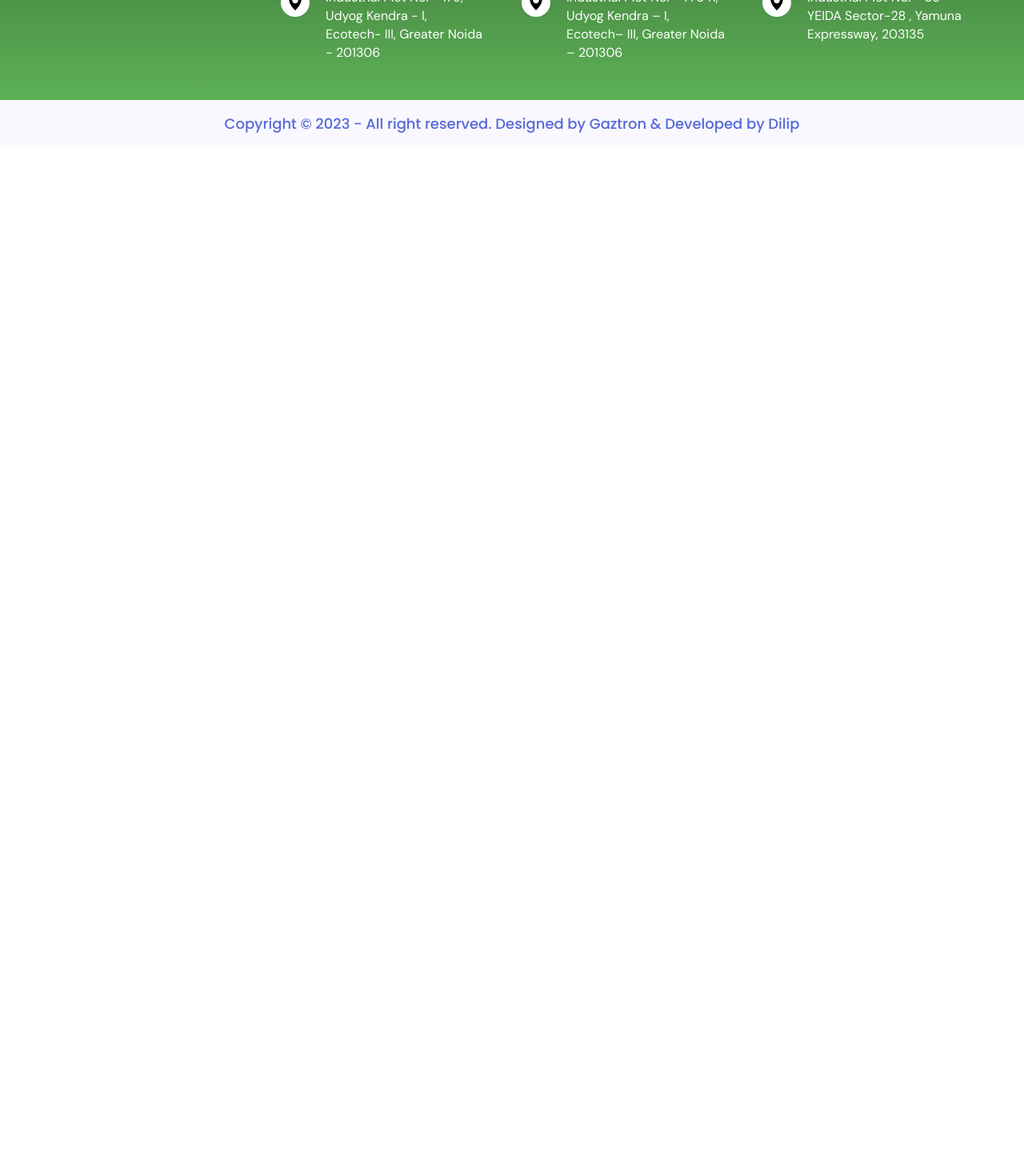
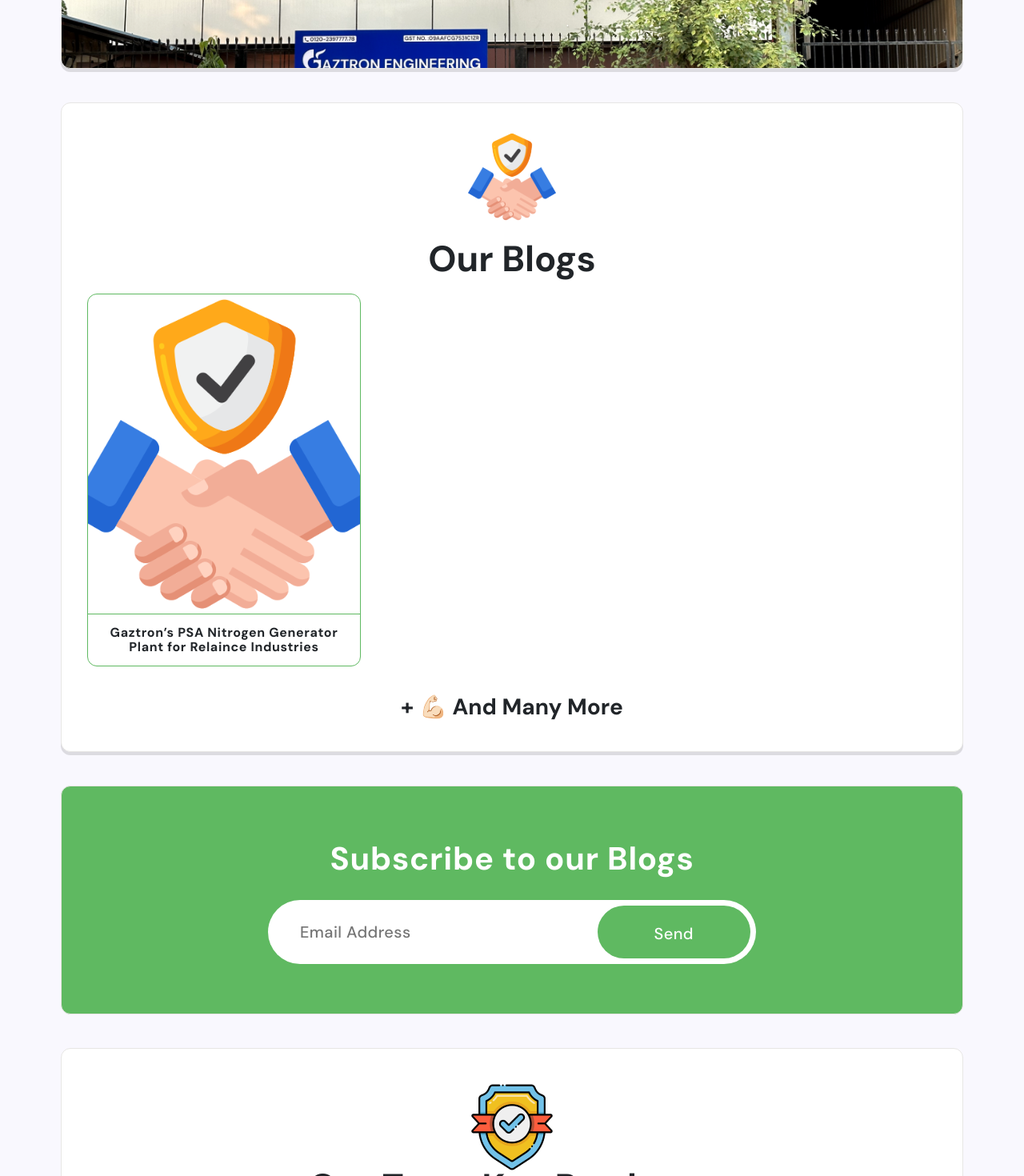
Before and after one commit to curiousdilip/gaztron-india, a Next.js app: page /blogs in a window 1280 px wide. Shown: the part 620-2090 px from the top of the page at 80% size. Before the commit the page ends 804 px from the top, so only its background shows below. Built offline with nearby package versions, Linux system fonts and the light colour scheme.

Commit message:
blog completed

```diff
--- /dev/null
+++ b/app/blogs/blogs.scss
@@ -0,0 +1,75 @@
+#blogs-page {
+    font-family: "DM Sans", sans-serif;
+    background-color: #f9f8fe;
+    padding: 76px;
+    margin-top: 130px;
+
+    .hero-image {
+      background-image: url("/img/about-us.png");
+      background-repeat: no-repeat;
+      background-size: cover;
+      background-color: white;
+      border: 1.5px solid #e7e6e4;
+      border-radius: 12px;
+      box-shadow: 0px 4px 0px 0px #0e0d0c1f;
+      height: 500px;
+    }
+
+
+
+    .blogs {
+        margin: 42px 0;
+      background-color: white;
+      border: 1.5px solid #e7e6e4;
+      border-radius: 12px;
+      box-shadow: 0px 4px 0px 0px #0e0d0c1f;
+      padding: 36px 32px;
+      text-align: center;
+      h2 {
+        margin-top: 28px;
+        margin-bottom: 24px;
+        font-size: 45px;
+        font-weight: 700;
+        line-height: 38px;
+      }
+      p {
+        font-family: DM Sans;
+        font-size: 22px;
+        font-weight: 500;
+        line-height: 28px;
+        color: #99958f;
+        margin-bottom: 42px;
+      }
+
+      .item-container {
+        display: grid;
+        grid-template-columns: repeat(3, 1fr);
+        gap: 28px 18px;
+        .project {
+          border: 1.5px solid #5fb961;
+          border-radius: 12px;
+          img {
+            width: 100%;
+            border-bottom: 1.5px solid #5fb961;
+            height: 400px;
+            object-fit: cover;
+          }
+          h3 {
+            font-size: 16px;
+            font-weight: 700;
+            line-height: 18px;
+            letter-spacing: 0.04em;
+            text-align: center;
+            padding: 14px 18px;
+          }
+        }
+      }
+
+      h4 {
+        font-size: 28px;
+        font-weight: 700;
+        line-height: 38px;
+        margin-top: 32px;
+      }
+    }
+  }
--- a/app/blogs/page.jsx
+++ b/app/blogs/page.jsx
@@ -1,10 +1,49 @@
+import Image from "next/image";
 import Footer from "../components/Footer";
 import Navbar from "../components/Header";
-
+import KeyProducts from "../components/KeyProducts";
+import ContactBox from "../components/ContactBox";
+import Quote from "../components/Quote";
+import "./blogs.scss"
+import Subscription from "../components/Subscription";
 export default function Blogs() {
   return (
     <>
       <Navbar />
+      <section id="blogs-page">
+        <div className="hero-image"></div>
+        <div className="blogs">
+          <Image
+            src="/img/trust.svg"
+            width={112}
+            height={112}
+            alt="trust icon"
+          />
+          <h2>Our Blogs</h2>
+
+          <div className="item-container">
+            <div className="project">
+              <Image
+                src="/img/trust.svg"
+                width={112}
+                height={112}
+                alt="trust icon"
+              />
+
+              <h3>
+                Gaztron’s PSA Nitrogen Generator Plant for Relaince Industries
+              </h3>
+            </div>
+
+
+          </div>
+          <h4>+ 💪🏻 And Many More</h4>
+        </div>
+        <Subscription/>
+        <KeyProducts />
+        <Quote />
+        <ContactBox />
+      </section>
       <Footer />
     </>
   );
--- /dev/null
+++ b/app/components/Subscription.jsx
@@ -0,0 +1,13 @@
+import "./subscription.scss"
+export default function Subscription() {
+    return (<>
+        <div className="subscription-form">
+            <h2>Subscribe to our Blogs</h2>
+            <form action="#">
+                    <input type="email" placeholder="Email Address" />
+                    <button id="email-sub">Send</button>
+
+            </form>
+        </div>
+    </>)
+}
--- /dev/null
+++ b/app/components/subscription.scss
@@ -0,0 +1,65 @@
+
+    .subscription-form {
+        margin: 42px 0;
+      border: 1.5px solid #e7e6e4;
+      border-radius: 12px;
+      padding: 62px;
+      text-align: center;
+    background-color: #5fb961;
+    h2{
+font-size: 40px;
+font-weight: 700;
+line-height: 57.8px;
+letter-spacing: 0.02em;
+color: #fff;
+margin-bottom: 22px;
+
+    }
+
+    form{
+        max-width: 610px;
+       display: flex;
+       justify-content: space-between;
+       margin: 0 auto;
+       position: relative;
+        input{
+            padding: 27px 40px;
+            border-radius: 62px;
+            width: 100%;
+          border: none;
+          position: relative;
+          height: 80px;
+color: #ACACAC;
+font-size: 20px;
+font-weight: 500;
+line-height: 28.9px;
+letter-spacing: 0.02em;
+text-align: left;
+&:focus{
+    outline: none;
+    border: none;
+}
+        }
+
+        button{
+            &:focus{
+                outline: none;
+                border: none;
+            }
+            height: 66px;
+            position: absolute;
+            padding: 21px 71px;
+          right: 0;
+          border: none;
+          background-color: #5fb961;
+            border-radius: 62px ;
+            color: #fff;
+            font-size: 20px;
+            font-weight: 500;
+            line-height: 28.9px;
+            letter-spacing: 0.02em;
+
+margin: 7px;
+        }
+    }
+    }
```
